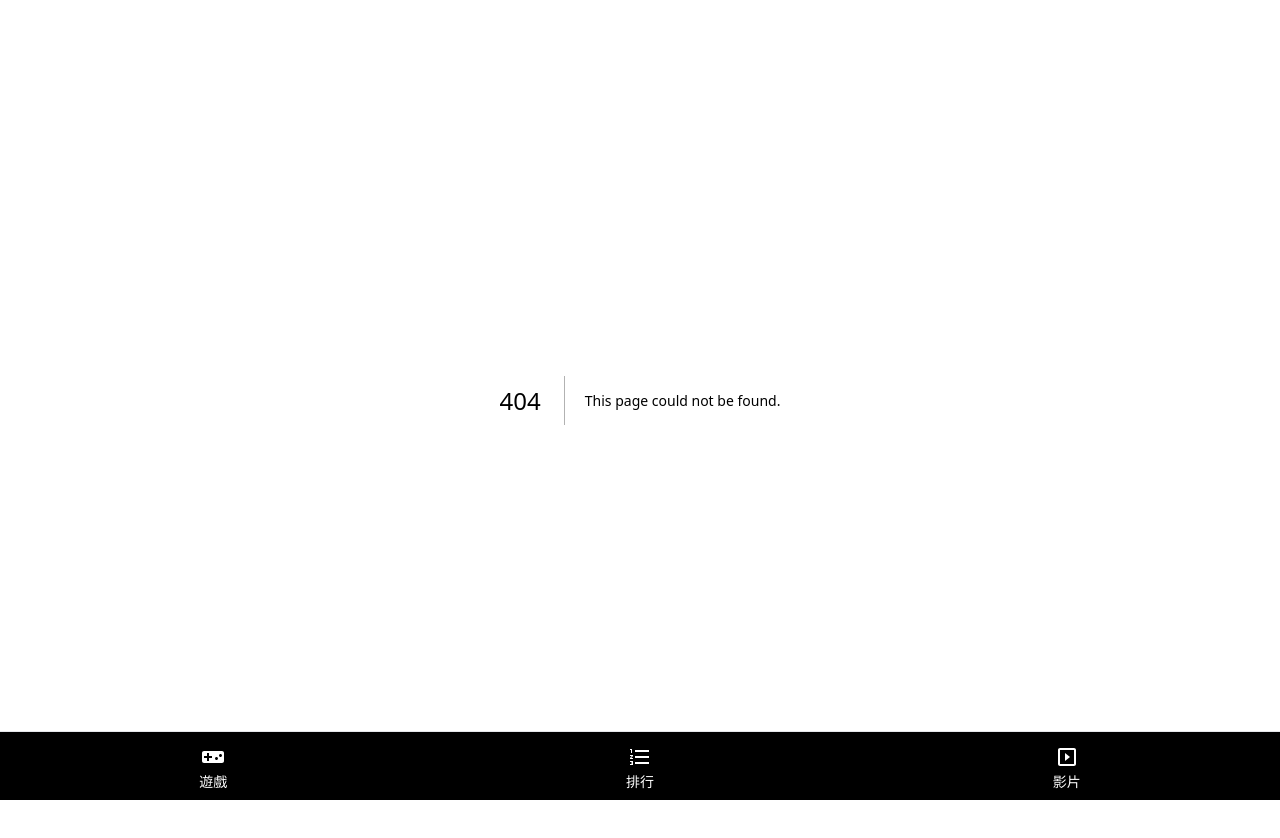
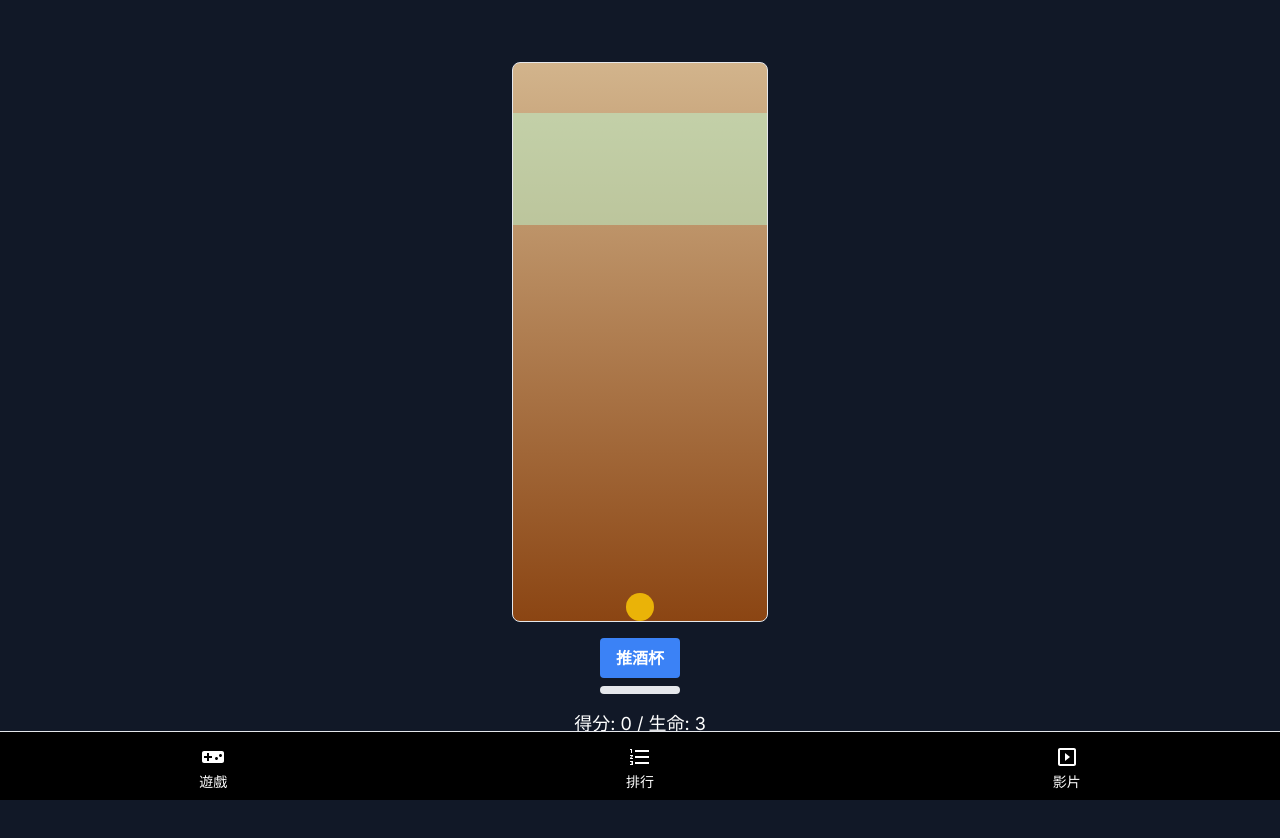
Before and after one commit to hotspring666/wedding-puzzle, a Next.js app: page /beer in a window 1280 px wide. Before the commit this address had no page. Shown: the top 838 px of the page. Built offline with nearby package versions, Linux system fonts and the light colour scheme.

Commit message:
add beer

```diff
--- a/src/app/api/ranking/route.js
+++ b/src/app/api/ranking/route.js
@@ -13,7 +13,7 @@ export async function GET(request) {
 
     // 獲取前 10 名最高分
     const topRecords = await Record.find({ gameId })
-      .sort({ time: gameId == "dinosaur" ? -1 : 1 })
+      .sort({ time: gameId == "puzzle" ? 1 : -1 })
       .limit(10)
       .select("name time");
 
@@ -24,7 +24,7 @@ export async function GET(request) {
         $group: {
           _id: null,
           avgScore: { $avg: "$time" },
-          maxScore: { [gameId == "dinosaur" ? "$max" : "$min"]: "$time" },
+          maxScore: { [gameId == "puzzle" ? "$min" : "$max"]: "$time" },
           totalPlayers: { $addToSet: "$name" },
         },
       },
--- /dev/null
+++ b/src/app/beer/page.js
@@ -0,0 +1,226 @@
+"use client";
+import SaveModal from "@/components/SaveModal";
+import React, { useState, useEffect, useRef, useLayoutEffect } from "react";
+const CUP_HEIGHT = 0.05;
+
+export default function BeerPushing() {
+  const [force, setForce] = useState(0);
+  const [isPressing, setIsPressing] = useState(false);
+  const [gameStatus, setGameStatus] = useState("playing");
+  const [score, setScore] = useState(0);
+  const [lives, setLives] = useState(3);
+  const [targetArea, setTargetArea] = useState({ start: 50, end: 70 });
+  const [cupPosition, setCupPosition] = useState(0);
+  const [isAnimating, setIsAnimating] = useState(false);
+  const [openSave, setOpenSave] = useState();
+  const [record, setRecord] = useState(0);
+  const deskRef = useRef(null);
+  const [deskHeight, setDeskHeight] = useState(0);
+
+  useLayoutEffect(() => {
+    if (deskRef.current) {
+      setDeskHeight(deskRef.current.offsetHeight);
+    }
+  }, []);
+
+  const onFinish = (finalScore) => {
+    setOpenSave(true);
+    setRecord(finalScore);
+  };
+
+  useEffect(() => {
+    if (gameStatus === "playing") {
+      const baseHeight = 20;
+      const minHeight = 1;
+      const reductionRate = 0.1;
+      const effectiveReduction = Math.min(
+        score * reductionRate,
+        (baseHeight - minHeight) / baseHeight
+      );
+      const targetHeight = Math.max(
+        baseHeight - baseHeight * effectiveReduction,
+        minHeight
+      );
+
+      const minStart = 50; // 最小起始位置為 50%
+      const maxStart = 100 - targetHeight; // 最大起始位置
+      const start =
+        minStart + Math.floor(Math.random() * (maxStart - minStart));
+
+      setTargetArea({
+        start: start,
+        end: Math.min(start + targetHeight, 100),
+      });
+    }
+  }, [gameStatus, score]);
+
+  const startCharging = (e) => {
+    e.preventDefault();
+    e.stopPropagation();
+    if (isAnimating) return;
+    setIsPressing(true);
+    setForce(0);
+
+    const timer = setInterval(() => {
+      setForce((prevForce) => Math.min(prevForce + 1, 150));
+    }, 50);
+
+    const cleanup = () => {
+      clearInterval(timer);
+      document.removeEventListener("mouseup", cleanup);
+      document.removeEventListener("touchend", cleanup);
+    };
+
+    document.addEventListener("mouseup", cleanup);
+    document.addEventListener("touchend", cleanup);
+
+    return cleanup;
+  };
+
+  const pushCup = (e) => {
+    e.preventDefault();
+    e.stopPropagation();
+    if (isAnimating) return;
+
+    setIsPressing(false);
+    setIsAnimating(true);
+
+    const currentForce = force;
+    setForce(0);
+
+    const maxForce = 100;
+    const pushDistance = (currentForce / maxForce) * 100; // 修改為 100%
+    let currentPosition = 0;
+    const animationDuration = 500;
+    const startTime = performance.now();
+
+    const animate = (currentTime) => {
+      const elapsed = currentTime - startTime;
+      const progress = Math.min(elapsed / animationDuration, 1);
+
+      currentPosition = pushDistance * progress;
+
+      if (progress < 1) {
+        setCupPosition(currentPosition);
+        requestAnimationFrame(animate);
+      } else {
+        setCupPosition(pushDistance);
+
+        // 只有當杯子在桌子範圍內時才檢查得分
+        if (pushDistance <= 100) {
+          checkScore(currentPosition);
+        } else {
+          // 超過桌子範圍，直接失敗
+          setLives((prev) => {
+            if (prev <= 1) {
+              setGameStatus("failed");
+              onFinish(score);
+              return 0;
+            }
+            return prev - 1;
+          });
+        }
+
+        setTimeout(() => {
+          setCupPosition(0);
+          setIsAnimating(false);
+        }, 1000);
+      }
+    };
+
+    requestAnimationFrame(animate);
+  };
+
+  const checkScore = (position) => {
+    const cupBottom = position;
+    // 修正 CUP_HEIGHT 的解析
+    const cupTop = position + parseFloat(CUP_HEIGHT);
+
+    const isCupOverlappingTarget =
+      (cupBottom >= targetArea.start && cupBottom <= targetArea.end) ||
+      (cupTop >= targetArea.start && cupTop <= targetArea.end) ||
+      (cupBottom <= targetArea.start && cupTop >= targetArea.end);
+
+    if (isCupOverlappingTarget) {
+      setTimeout(() => {
+        setScore((prev) => prev + 1);
+      }, 1000);
+    } else {
+      setLives((prev) => {
+        if (prev <= 1) {
+          setGameStatus("failed");
+          onFinish(score);
+          return 0;
+        }
+        return prev - 1;
+      });
+    }
+  };
+
+  return (
+    <div className="flex flex-col items-center justify-center min-h-screen gap-4">
+      <div className="relative w-64" style={{ height: "70vh" }}>
+        <div
+          ref={deskRef}
+          className="desk relative h-full w-full bg-brown-200 border border-brown-300"
+          style={{
+            background: "linear-gradient(to bottom, #d2b48c 0%, #8b4513 100%)",
+            borderRadius: "8px",
+          }}
+        >
+          <div
+            className="absolute w-full bg-green-200 opacity-50"
+            style={{
+              bottom: `${targetArea.start}%`,
+              height: `${targetArea.end - targetArea.start}%`,
+            }}
+          />
+          <div
+            className="absolute left-1/2 -translate-x-1/2 bg-yellow-500"
+            style={{
+              bottom: `${Math.min(cupPosition, 100)}%`,
+              borderRadius: "50%", // This ensures a perfect circle
+              height: `${deskHeight * CUP_HEIGHT}px`, // 3% of desk height
+              width: `${deskHeight * CUP_HEIGHT}px`, // Keep it a perfect circle
+              transition: isPressing ? "none" : "bottom 0.5s ease-out",
+            }}
+          />
+        </div>
+      </div>
+
+      <div className="flex flex-col items-center gap-2">
+        <button
+          onTouchStart={startCharging}
+          onMouseDown={startCharging}
+          onTouchEnd={pushCup}
+          onMouseUp={pushCup}
+          disabled={isAnimating}
+          className={`bg-blue-500 hover:bg-blue-700 text-white font-bold py-2 px-4 rounded ${
+            isAnimating ? "opacity-50 cursor-not-allowed" : ""
+          }`}
+        >
+          {isPressing ? `蓄力中` : isAnimating ? "等待中..." : "推酒杯"}
+        </button>
+
+        <div className="w-full bg-gray-200 rounded-full h-2">
+          <div
+            className={`h-2 rounded-full transition-all duration-50 ${
+              force > 100 ? "bg-red-600" : "bg-blue-600"
+            }`}
+            style={{ width: `${Math.min(force, 150)}%` }}
+          ></div>
+        </div>
+      </div>
+      <SaveModal
+        openSave={openSave}
+        setOpenSave={setOpenSave}
+        data={{ gameId: "beer", time: record }}
+      />
+      <div className="text-center">
+        <p className="text-lg">
+          得分: {score} / 生命: {lives}
+        </p>
+      </div>
+    </div>
+  );
+}
--- a/src/app/dashboard/page.js
+++ b/src/app/dashboard/page.js
@@ -137,6 +137,7 @@ export default function Dashboard() {
           <TabList onChange={handleChange}>
             <Tab label="拼圖" value="puzzle" />
             <Tab label="恐龍" value="dinosaur" />
+            <Tab label="推酒杯" value="beer" />
           </TabList>
         </Box>
         {renderStats()}
--- a/src/app/page.js
+++ b/src/app/page.js
@@ -41,7 +41,12 @@ export default function Home() {
       {renderGame({
         gameId: "dinosaur",
         title: "恐龍",
-        backgroundColor: "#7b61ff",
+        backgroundColor: "#ffc814",
+      })}
+      {renderGame({
+        gameId: "beer",
+        title: "推酒杯",
+        backgroundColor: "#665008",
       })}
       <Box>
         <img src={"pika.gif"} style={{ margin: "0 auto" }} />
```
